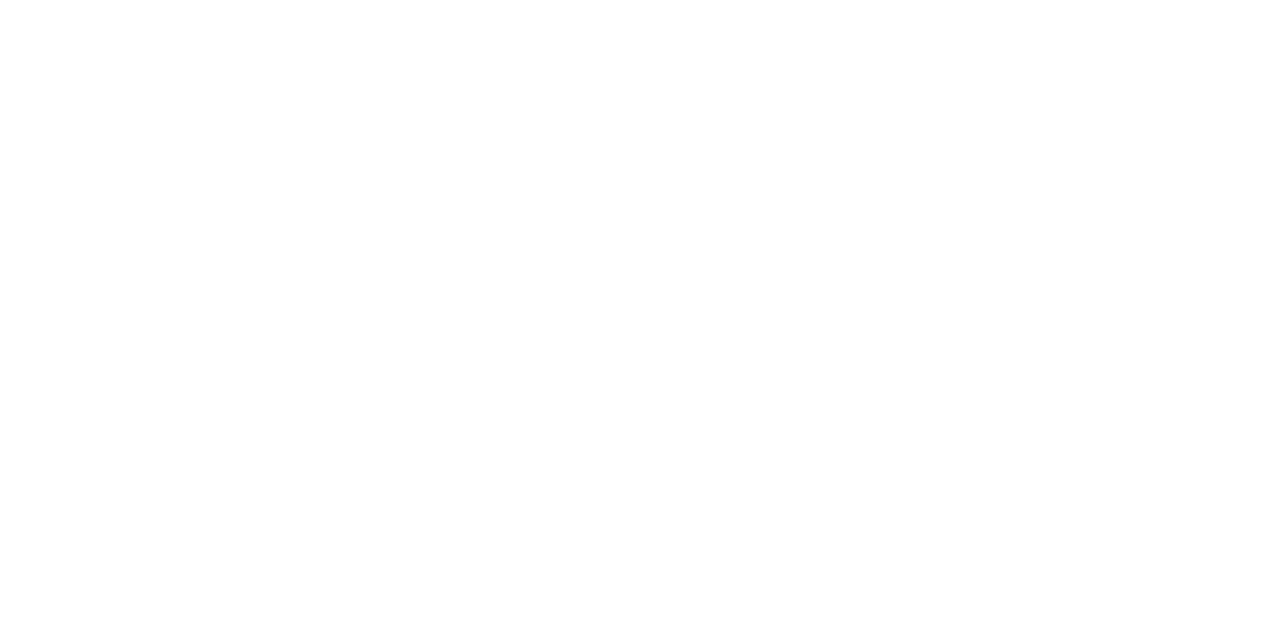
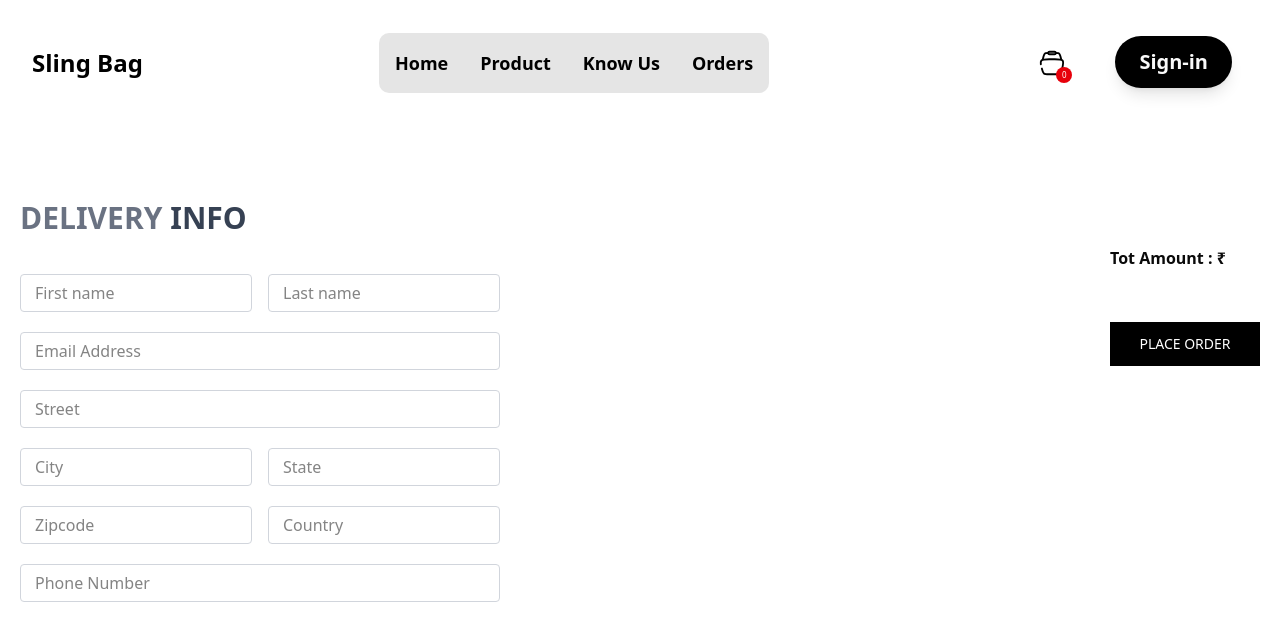
Before and after one commit to Dhanush-coder-ux/Sling-Bag, a React (Vite) app: page /place-order in a window 1280 px wide. Before the commit this address had no page. Shown: the top 640 px of the page. Built offline with nearby package versions, Linux system fonts and the light colour scheme.

Commit message:
implement a place order page

```diff
--- a/src/App.jsx
+++ b/src/App.jsx
@@ -7,9 +7,9 @@
 import { isMobile, isTablet, isDesktop } from 'react-device-detect';
 import { BottomAppBar } from './section/BottomAppBar'
 import ProductView from './pages/ProductView'
-
 import KnowUsPage from './pages/KnowUs'
 import Orders from './pages/Orders'
+import PlaceOrder from './pages/PlaceOrder'
 
 
 
@@ -26,6 +26,7 @@
       <Route path='/product/:productId' element={<ProductView/>} />
       <Route path='/orders' element={<Orders/>} />
       <Route path='/know-us' element={<KnowUsPage/>}/>
+      <Route path='/place-order' element={<PlaceOrder/>}/>
     </Routes>
     { isMobile && <BottomAppBar></BottomAppBar>}
 
--- a/src/constant/index.js
+++ b/src/constant/index.js
@@ -8,7 +8,7 @@
     "title": "Leather Handbag",
     "description": "Premium leather handbag for everyday use. Premium leather handbag for everyday use.Premium leather handbag for everyday use.Premium leather handbag for everyday use.Premium leather handbag for everyday use.Premium leather handbag for everyday use.Premium leather handbag for everyday use.Premium leather handbag for everyday use.Premium leather handbag for everyday use.Premium leather handbag for everyday use.Premium leather handbag for everyday use.Premium leather handbag for everyday use.Premium leather handbag for everyday use.",
     "price": 2499,
-    "isFav": false,
+
     "category":"women",
     "image": [
       "/images/bag.png",
--- a/src/context/BagContext.jsx
+++ b/src/context/BagContext.jsx
@@ -1,12 +1,13 @@
 import { createContext, useEffect, useState } from "react"
 import { Productsjson } from "../constant"
+import { useNavigate } from "react-router-dom";
 
 export const BagContext = createContext()
 
 
 const BagContextProvider = (props) => {
   const [cartItems, setCartItems] = useState({});
-
+    const navigate = useNavigate()
     const rupees = '₹'
     const addToCart = async (productId,productPrice) => {
       let cartData = structuredClone(cartItems);
@@ -53,7 +54,9 @@
 
 
     const value ={
-        Productsjson,rupees,cartItems, setCartItems,addToCart,getCartCount,getCartInfoById,removeToCart
+        Productsjson,rupees,cartItems,
+        setCartItems,addToCart,getCartCount,
+        getCartInfoById,removeToCart,navigate
     }
 
   return (
--- a/src/pages/Cart.jsx
+++ b/src/pages/Cart.jsx
@@ -11,7 +11,7 @@
 
 
 const Cart = () => {
-  const { Productsjson,rupees,cartItems,} = useContext(BagContext);
+  const { Productsjson,rupees,cartItems,navigate} = useContext(BagContext);
   const [cartData,setCartData ]= useState([]);
   const [cartTotAmount,setCartTotAmount]=useState(0);
 
@@ -48,9 +48,13 @@
           cartData.length>0 ?
           <div>
             <div className='flex justify-center items-center max-sm:mt-20 md:mt-20 lg:mt-10'>
-                <h1 className={`font-bold `}>Tot Amount : ₹ {cartTotAmount}</h1>
+                <h1 className={`font-bold `}>Tot Amount : {rupees} {cartTotAmount}</h1>
 
             </div>
+            <div className=' w-full flex justify-center items-center  max-sm:mt-20 md:mt-20 lg:mt-10'>
+              <Button text={'Proceed To CheckOut'} className={`bg-black rounded-lg text-white w-150 p-2 mb-2 text-center max-sm:w-100`} onClick={()=>navigate('/place-order')} />
+            </div>
+
             <div className={`${cartData.length>1? 'grid lg:grid-cols-2' : 'grid lg:grid-cols-1'} space-y-3.5 space-x-3.5 place-items-center lg:mt-5 mx-8 max-sm:mx-2 max-sm:mt-5 max-sm:mb-20 md:mt-5 md:mb-20`}>
               {
                 cartData.map((value)=>(
--- /dev/null
+++ b/src/pages/PlaceOrder.jsx
@@ -0,0 +1,253 @@
+import { MobileAppBar } from '../section/MobileAppBar';
+import Title from '../components/Title';
+import React, { useContext, useState } from 'react'
+import NavBar from '../section/NavBar';
+import { isMobile } from 'react-device-detect';
+import { BagContext } from '../context/BagContext';
+import { Productsjson } from '../constant';
+
+const PlaceOrder = () => {
+
+  const [method,setMethod]=useState('COD');
+  const [formData, setFormData] = useState({
+    firstname: "",
+    lastname: "",
+    email: "",
+    street: "",
+    city: "",
+    state: "",
+    zipcode: "",
+    country: "",
+    phone: ""
+  });
+    const {rupees ,cartTotAmount, cartitems, navigate,setCartItems} = useContext(BagContext);
+     const [isSubmitting, setIsSubmitting] = useState(false);
+
+    const onchangehandler =(e)=>{
+    const name=e.target.name
+    const value=e.target.value
+
+    setFormData(data => ({...data,[name]:value}))
+  }
+
+
+
+    const handleSubmit = async (e) => {
+    e.preventDefault();
+    setIsSubmitting(true);
+    try {
+      let orderItem = [];
+      for (const items in cartitems) {
+          for (const item in cartitems[items]) {
+              if (cartitems[items][item] > 0) {
+                  const iteminfo = structuredClone(Productsjson.find(product => product.id === items));
+                  if (iteminfo) {
+
+                      iteminfo.quantity = cartitems[items][item];
+                      orderItem.push(iteminfo);
+                  }
+              }
+          }
+      }
+
+
+
+      let addressList = [
+        formData.firstname,
+        formData.lastname,
+        formData.email,
+        formData.street,
+        formData.city,
+        formData.state,
+        formData.zipcode,
+        formData.country,
+        formData.phone
+    ];
+
+    let Orderdata = {
+      products: orderItem,
+      amount: getCartAmount(),
+      address: addressList,
+      paymentmethod: method
+  };
+      switch(method){
+        // api call for cod
+        case "COD":
+          const response = await axios.post(`${backend_url}/orders/placeorders`,Orderdata,
+            {
+              headers: { Authorization: `Bearer ${token}` },
+            });
+            if (response.data){
+              setCartItems({})
+              navigate('/orders')
+            }else{
+              console.error(response.data.message)
+            }
+
+
+        break;
+
+        default:
+          break
+      }
+
+    } catch (error) {
+           console.error(error);
+        toast.error("Failed to place order. Please try again.");
+    }finally {
+      setIsSubmitting(false); // Stop loading regardless of success/error
+    }
+
+  }
+
+  return (
+    <div>
+      { isMobile ? <MobileAppBar  appbarTitle={"Orders"}  withBackArrow={false}></MobileAppBar> : <NavBar/>}
+        <div className='flex flex-col sm:flex-row justify-between gap-5 p-5 sm:pt-14 min-h-[80vh]'>
+
+      <div className='flex flex-col gap-5 w-full sm:w-[480px]'>
+          <div className='text-xl sm:text-2xl my-4'>
+              <Title text1={"DELIVERY"} text2={"INFO"} text1ClassName={"font-bold text-[30px]"} text2ClassName={"font-bold"}/>
+          </div>
+
+          <div className='flex gap-4'>
+          <input
+            onChange={onchangehandler}
+            name='firstname'
+            value={formData.firstname}
+            type="text"
+            className='border border-gray-300 rounded py-1.5 px-3.5 w-full'
+            placeholder='First name'
+            required
+          />
+          <input
+            onChange={onchangehandler}
+            name='lastname'
+            value={formData.lastname}
+            type="text"
+            className='border border-gray-300 rounded py-1.5 px-3.5 w-full'
+            placeholder='Last name'
+            required
+          />
+        </div>
+
+        <input
+          onChange={onchangehandler}
+          name='email'
+          value={formData.email}
+          type="email"
+          className='border border-gray-300 rounded py-1.5 px-3.5'
+          placeholder='Email Address'
+          required
+        />
+
+        <input
+          onChange={onchangehandler}
+          name='street'
+          value={formData.street}
+          type="text"
+          className='border border-gray-300 rounded py-1.5 px-3.5'
+          placeholder='Street'
+          required
+        />
+
+        <div className='flex gap-4'>
+          <input
+            onChange={onchangehandler}
+            name='city'
+            value={formData.city}
+            type="text"
+            className='border border-gray-300 rounded py-1.5 px-3.5 w-full'
+
+            placeholder='City'
+            required
+          />
+          <input
+            onChange={onchangehandler}
+            name='state'
+            value={formData.state}
+            type="text"
+            className='border border-gray-300 rounded py-1.5 px-3.5 w-full'
+            placeholder='State'
+            required
+          />
+        </div>
+
+        <div className='flex gap-4'>
+          <input
+            onChange={onchangehandler}
+            name='zipcode'
+            value={formData.zipcode}
+            type="number"
+            className='border border-gray-300 rounded py-1.5 px-3.5 w-full'
+            placeholder='Zipcode'
+            required
+          />
+          <input
+            onChange={onchangehandler}
+            name='country'
+            value={formData.country}
+            type="text"
+            className='border border-gray-300 rounded py-1.5 px-3.5 w-full'
+            placeholder='Country'
+            required
+          />
+        </div>
+
+        <input
+          onChange={onchangehandler}
+          name='phone'
+          value={formData.phone}
+          type="number"
+          className='border border-gray-300 rounded py-1.5 px-3.5 w-full'
+          placeholder='Phone Number'
+          required
+        />
+
+
+
+      </div>
+           <div className='mt-8'>
+        <div className='max-w-80 mt-8'>
+            <h1 className={`font-bold `}>Tot Amount : {rupees} {cartTotAmount}</h1>
+        </div>
+
+        <div className='mt-13'>
+          <div className='w-full text-end'>
+            <button
+              type='submit'
+              disabled={isSubmitting}
+              className={`px-3 py-3 bg-black text-white text-sm flex items-center justify-center min-w-[150px] ${
+                isSubmitting ? 'opacity-75' : ''
+              }`}
+            >
+              {isSubmitting ? (
+                <>
+                  <svg
+                    className="animate-spin -ml-1 mr-3 h-5 w-5 text-white"
+                    xmlns="http://www.w3.org/2000/svg"
+                    fill="none"
+                    viewBox="0 0 24 24"
+                  >
+                    <circle className="opacity-25" cx="12" cy="12" r="10" stroke="currentColor" strokeWidth="4"></circle>
+                    <path className="opacity-75" fill="currentColor" d="M4 12a8 8 0 018-8V0C5.373 0 0 5.373 0 12h4zm2 5.291A7.962 7.962 0 014 12H0c0 3.042 1.135 5.824 3 7.938l3-2.647z"></path>
+                  </svg>
+                  Processing...
+                </>
+              ) : (
+                'PLACE ORDER'
+              )}
+            </button>
+          </div>
+          </div>
+</div>
+
+
+    </div>
+
+    </div>
+
+  )
+}
+
+export default PlaceOrder
--- a/src/section/LatestProduct.jsx
+++ b/src/section/LatestProduct.jsx
@@ -14,7 +14,7 @@
   return (
     <div>
       <div className='text-center my-10 text-4xl'>
-        <Title text1={'Fresh'} text2={'Finds'} divClassName={"mb-5"}/>
+        <Title text1={'Fresh'} text2={'Finds'} text1ClassName={"font-bold text-[30px]"} text2ClassName={"font-bold"} divClassName={"mb-5"}/>
                <hr className="w-full border-none h-[1.5px] bg-gray-400 " />
       </div>
         <ScrollArea className="w-full rounded-md my-10 py-5 border whitespace-nowrap">
```
